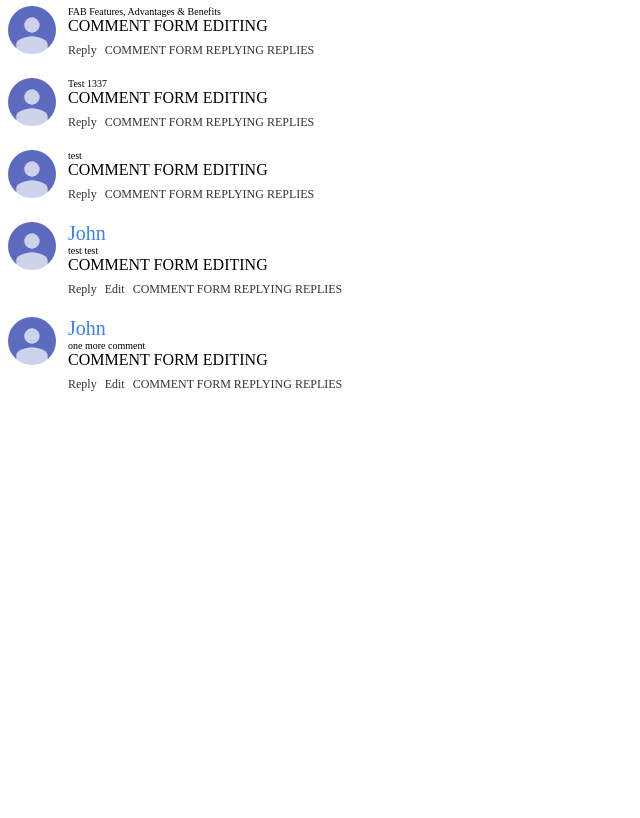
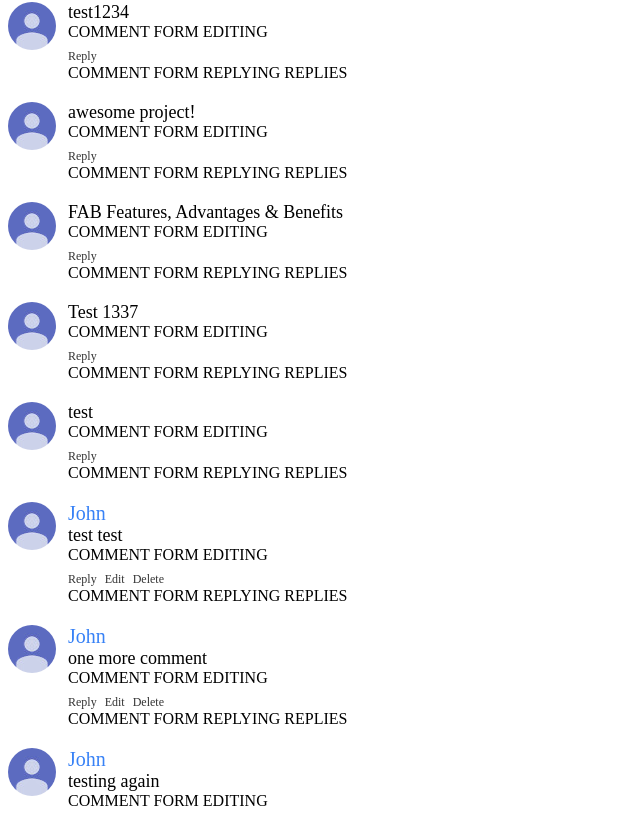
Before and after one commit to httpcyberdata/comments_angular, an Angular app: page / in a window 1280 px wide. Shown: the part 942-1760 px from the top of the page, without its empty margins (0-640 px from the left). Before the commit the page ends 1354 px from the top, so only its background shows below. Built offline with nearby package versions, Linux system fonts and the light colour scheme; data requests are answered from the project's data file.

Commit message:
reply button displays form & submits to console log showing input data

```diff
--- a/db.json
+++ b/db.json
@@ -77,6 +77,22 @@
       "userId": "1",
       "username": "John",
       "id": "ymfy0wO"
+    },
+    {
+      "body": "testing again",
+      "parentId": null,
+      "createdAt": "2022-11-23T13:27:55.785Z",
+      "userId": "1",
+      "username": "John",
+      "id": "4WpAroI"
+    },
+    {
+      "body": "test",
+      "parentId": "1",
+      "createdAt": "2022-11-23T20:27:01.817Z",
+      "userId": "1",
+      "username": "John",
+      "id": "i6PiH91"
     }
   ]
 }
--- a/src/app/comments/components/comment/comment.component.html
+++ b/src/app/comments/components/comment/comment.component.html
@@ -9,16 +9,34 @@
 		<div class="comment-text">{{ comment.body }} </div>
 		COMMENT FORM EDITING
 		<div class="comment-actions">
-			<div *ngIf="canReply" class="comment-action" style="">
+			<div *ngIf="canReply" class="comment-action"
+				(click)="setActiveComment.emit({ id: comment.id, type: activeCommentType.replying})"
+			>
 				Reply
 			</div>
-			<div *ngIf="canEdit" class="comment-action">
+			<div *ngIf="canEdit" class="comment-action"
+				(click)=
+				"
+				setActiveComment.emit({
+					id: comment.id,
+					type: activeCommentType.editing
+				})
+				"
+			>
 				Edit
 			</div>
 			<div *ngIf="canDelete" class="comment-action">
 				Delete
 			</div>
+			<comment-form
+				*ngIf="isReplying()"
+				submitLabel="Reply"
+				(handleSubmit)="addComment.emit({text: $event, parentId: replyId})"
+
+				>
+			</comment-form>
+
+		</div>
 			COMMENT FORM REPLYING REPLIES
-		</div>
 	</div>
 </div>
--- a/src/app/comments/components/comment/comment.component.ts
+++ b/src/app/comments/components/comment/comment.component.ts
@@ -1,5 +1,8 @@
-import { Component, Input, OnInit } from '@angular/core';
+import { Component, EventEmitter, Input, Output, OnInit } from '@angular/core';
+import { ActiveCommentInterface } from '../../types/activeComment.interface';
+import { ActiveCommentTypeEnum } from '../../types/activeCommentType.enum';
 import { CommentInterface } from '../../types/comment.interface';
+
 @Component({
 	selector: 'comment',
 	templateUrl: './comment.component.html',
@@ -9,10 +12,20 @@ import { CommentInterface } from '../../types/comment.interface';
 export class CommentComponent implements OnInit {
 	@Input() currentUserId!: string;
 	@Input() replies!: CommentInterface[];
+	@Input() activeComment!: ActiveCommentInterface | null;
+	@Input() parentId: string | null = null;
+
+	@Output() setActiveComment = new EventEmitter<ActiveCommentInterface | null>();
+	@Output() addComment = new EventEmitter<{
+			text: string,
+			parentId: string | null;
+	}>();
 
 	canReply: boolean = false;
 	canEdit: boolean = false;
 	canDelete: boolean = false;
+	activeCommentType = ActiveCommentTypeEnum;
+	replyId: string | null = null;
 
 	@Input() comment!: CommentInterface;
 
@@ -25,9 +38,16 @@ export class CommentComponent implements OnInit {
 
 		this.canReply = Boolean(this.currentUserId);
 		this.canEdit = this.currentUserId === this.comment.userId && !timePassed;
-		this.canEdit = this.currentUserId == this.comment.userId &&
+		this.canDelete = this.currentUserId == this.comment.userId &&
 			!timePassed && this.replies.length === 0;
+		this.replyId = this.parentId ? this.parentId : this.comment.id;
 
 
 	}
+	isReplying(): boolean {
+		if(!this.activeComment) {
+			return false;
+		}
+		return ( this.activeComment.id === this.comment.id && this.activeComment.type === this.activeCommentType.replying);
+	}
 }
--- a/src/app/comments/components/comments/comments.component.html
+++ b/src/app/comments/components/comments/comments.component.html
@@ -3,8 +3,12 @@
 	<div class="comment-form-title">Write comment</div>
 	<comment-form submitLabel="Write" (handleSubmit)="addComment({text: $event, parentId: null})"></comment-form>
 	<div class="comments-container">
-		<comment *ngFor="let comment of comments" [comment]="comment" [currentUserId]="currentUserId"
+		<comment *ngFor="let comment of comments"
+		[comment]="comment" [currentUserId]="currentUserId"
 		[replies]="getReplies(comment.id)"
+		[activeComment]="activeComment"
+		(setActiveComment)="setActiveComment($event)"
+		(addComment)="addComment($event)"
 		>
 		</comment>
 	</div>
--- a/src/app/comments/components/comments/comments.component.ts
+++ b/src/app/comments/components/comments/comments.component.ts
@@ -1,6 +1,7 @@
 import { Component, Input, OnInit } from '@angular/core';
 import { CommentsService } from '../../services/comments.service';
 import { CommentInterface } from '../../types/comment.interface';
+import { ActiveCommentInterface } from '../../types/activeComment.interface';
 @Component({
 	selector: 'comments',
 	templateUrl: './comments.component.html'
@@ -9,6 +10,7 @@ export class CommentsComponent {
 	@Input() currentUserId!: string;
 
 	comments: CommentInterface[] = [];
+	activeComment: ActiveCommentInterface | null = null;
 
 	constructor(private commentsService: CommentsService) {}
 		ngOnInit(): void {
@@ -30,4 +32,8 @@ export class CommentsComponent {
 			 )
 		}
 
+		setActiveComment(activeComment: ActiveCommentInterface | null): void {
+			this.activeComment = activeComment
+		}
+
 }
--- /dev/null
+++ b/src/app/comments/types/activeComment.interface.ts
@@ -0,0 +1,5 @@
+import { ActiveCommentTypeEnum } from './activeCommentType.enum';
+export interface ActiveCommentInterface {
+	id: string;
+	type: ActiveCommentTypeEnum;
+}
--- /dev/null
+++ b/src/app/comments/types/activeCommentType.enum.ts
@@ -0,0 +1,4 @@
+export enum ActiveCommentTypeEnum {
+	replying = "replying",
+	editing = 'editing',
+}
--- a/src/styles.css
+++ b/src/styles.css
@@ -74,7 +74,7 @@
 }
 
 .comment-text {
-	font-size: 10px;
+	font-size: 18px;
 }
 
 .comment-actions {
```
